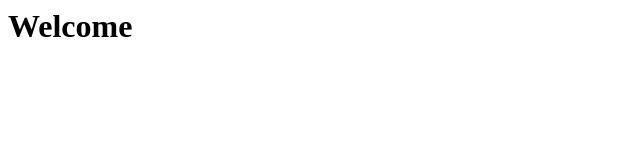
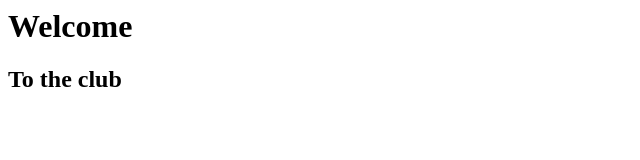
Before and after one commit to Sayoni98/hello-world, a plain HTML site: page index.html in a window 1280 px wide. Shown: the whole page, without its empty margins (0-640 px from the left). Drawn offline with Linux system fonts and the light colour scheme.

Commit message:
1stcommit

```diff
--- a/index.html
+++ b/index.html
@@ -1,5 +1,6 @@
 <html>
   <head>
     <h1>Welcome</h1>
+    <h2>To the club</h2>
     </head
     </html>
```
